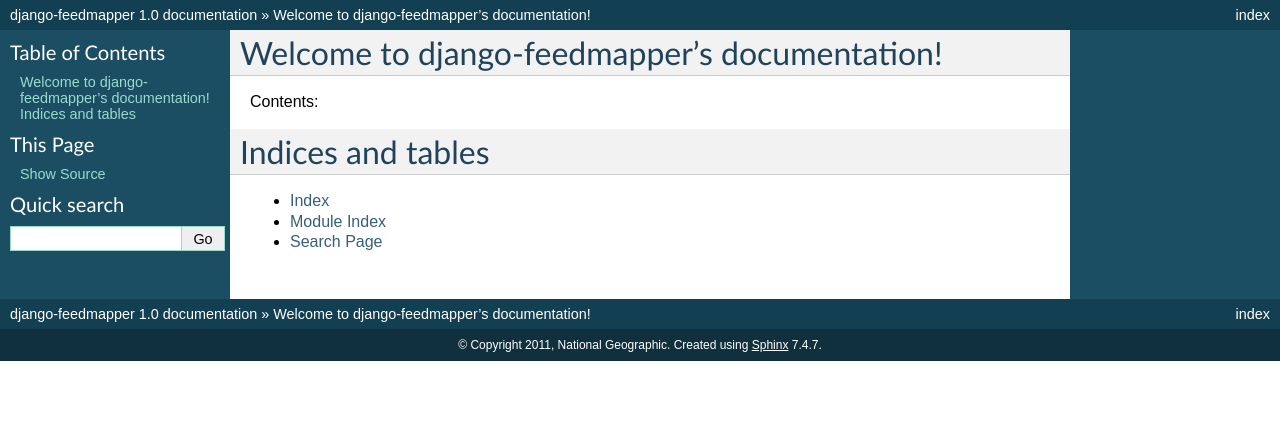
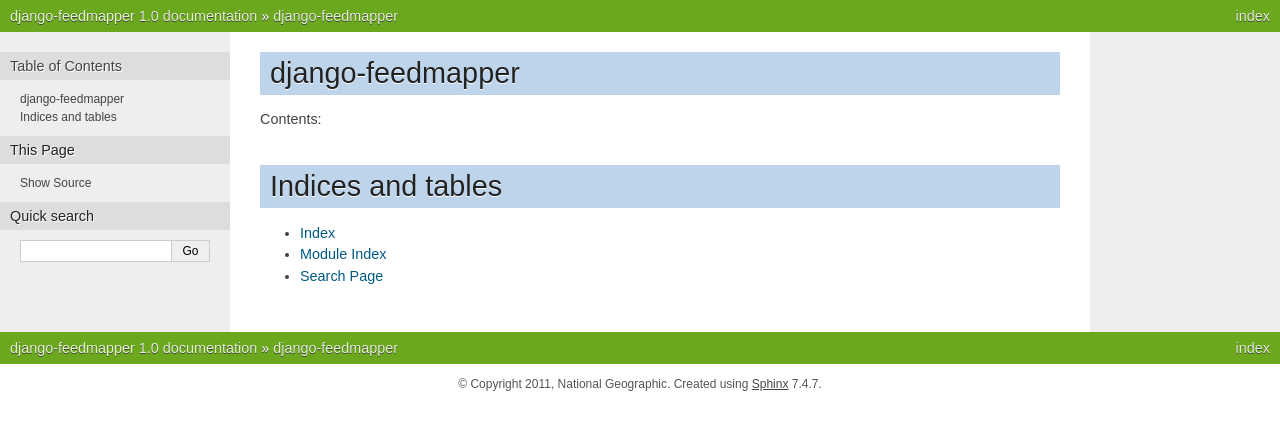
Before and after one commit to richleland/django-feedmapper, a Sphinx documentation site: the page built from docs/source/index.rst, in a window 1280 px wide. Shown: the top 430 px of the page. Built offline with Sphinx 7.4.7, drawn with Linux system fonts in a browser that asks for light colours.

Commit message:
Basic edits for docs.

```diff
--- a/docs/source/conf.py
+++ b/docs/source/conf.py
@@ -91,7 +91,7 @@
 
 # The theme to use for HTML and HTML Help pages.  See the documentation for
 # a list of builtin themes.
-html_theme = 'default'
+html_theme = 'nature'
 
 # Theme options are theme-specific and customize the look and feel of a theme
 # further.  For a list of options available for each theme, see the
--- a/docs/source/index.rst
+++ b/docs/source/index.rst
@@ -1,10 +1,5 @@
-.. django-feedmapper documentation master file, created by
-   sphinx-quickstart on Tue Jul 26 10:41:28 2011.
-   You can adapt this file completely to your liking, but it should at least
-   contain the root `toctree` directive.
-
-Welcome to django-feedmapper's documentation!
-=============================================
+django-feedmapper
+=================
 
 Contents:
 
```
